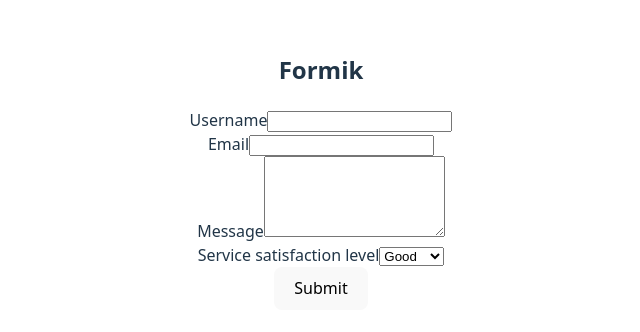
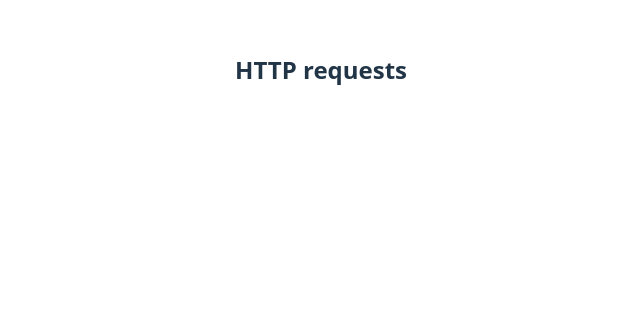
Before and after one commit to dvankevich/react-001, a React (Vite) app: page / in a window 1280 px wide. Shown: the top 332 px of the page, without its empty margins (319-959 px from the left). Built offline with nearby package versions, Linux system fonts and the light colour scheme.

Commit message:
install axios

```diff
--- a/package.json
+++ b/package.json
@@ -10,6 +10,7 @@
     "preview": "vite preview"
   },
   "dependencies": {
+    "axios": "^1.13.2",
     "formik": "^2.4.9",
     "react": "^19.2.0",
     "react-dom": "^19.2.0",
--- a/src/App.jsx
+++ b/src/App.jsx
@@ -1,86 +1,10 @@
 import "./App.css";
-import { Formik, Form, Field, ErrorMessage } from "formik";
-import { useId } from "react";
-import * as Yup from "yup";
-
-const FeedbackSchema = Yup.object().shape({
-  username: Yup.string()
-    .min(2, "Too Short!")
-    .max(50, "Too Long!")
-    .required("Required"),
-  email: Yup.string().email("Must be a valid email!").required("Required"),
-  message: Yup.string()
-    .min(3, "Too short")
-    .max(256, "Too long")
-    .required("Required"),
-  level: Yup.string().oneOf(["good", "neutral", "bad"]).required("Required"),
-});
-
-const initialValues = {
-  username: "",
-  email: "",
-  message: "",
-  level: "good",
-};
-
-const FeedbackForm = () => {
-  const nameFieldId = useId();
-  const emailFieldId = useId();
-  const msgFieldId = useId();
-  const levelFieldId = useId();
-
-  const handleSubmit = (values, actions) => {
-    console.log(values);
-    actions.resetForm();
-  };
-
-  return (
-    <Formik
-      initialValues={initialValues}
-      onSubmit={handleSubmit}
-      validationSchema={FeedbackSchema}
-    >
-      <Form>
-        <div>
-          <label htmlFor={nameFieldId}>Username</label>
-          <Field type="text" name="username" id={nameFieldId} />
-          <ErrorMessage name="username" component="span" />
-        </div>
-
-        <div>
-          <label htmlFor={emailFieldId}>Email</label>
-          <Field type="email" name="email" id={emailFieldId} />
-          <ErrorMessage name="email" component="span" />
-        </div>
-
-        <div>
-          <label htmlFor={msgFieldId}>Message</label>
-          <Field as="textarea" name="message" id={msgFieldId} rows="5" />
-          <ErrorMessage name="message" component="span" />
-        </div>
-
-        <div>
-          <label htmlFor={levelFieldId}>Service satisfaction level</label>
-          <Field as="select" name="level" id={levelFieldId}>
-            <option value="good">Good</option>
-            <option value="neutral">Neutral</option>
-            <option value="bad">Bad</option>
-          </Field>
-          <ErrorMessage name="level" component="span" />
-        </div>
-
-        <button type="submit">Submit</button>
-      </Form>
-    </Formik>
-  );
-};
 
 function App() {
   return (
     <>
       <div>
-        <h2>Formik</h2>
-        <FeedbackForm />
+        <h2>HTTP requests</h2>
       </div>
     </>
   );
```
Also changed, not shown: 2 other files (tests, documents, lock files or other folders).
